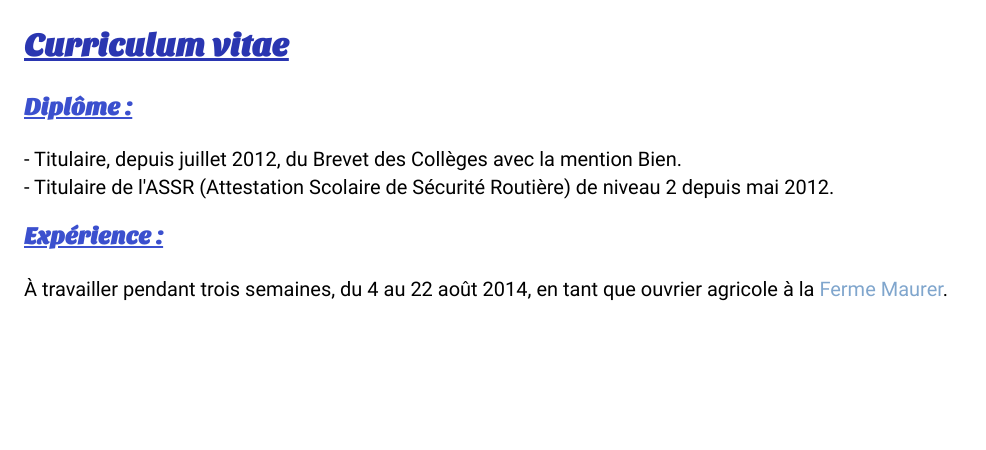
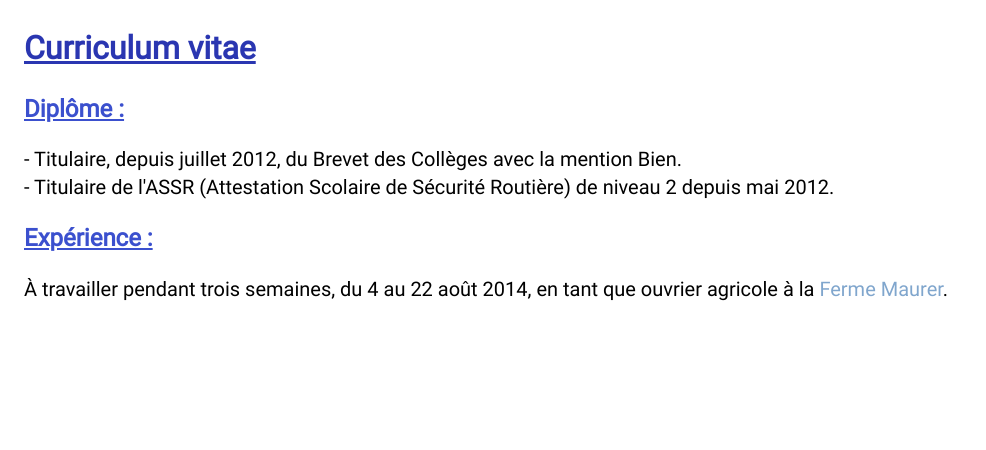
Before and after one commit to Oprax/site-isn, a PHP site: page /curriculum-vitae.php in a window 1280 px wide. Shown: the part 66-516 px from the top of the page, without its empty margins (0-986 px from the left). Run offline with PHP 8.4, Linux system fonts and the light colour scheme.

Commit message:
Add Roboto for h1 and h2

```diff
--- a/static/css/style.css
+++ b/static/css/style.css
@@ -48,13 +48,15 @@ body {
 h1 {
 	color: #2a36b1;
 	text-decoration: underline;
-	font-family: 'sansita_oneregular', Arial, serif;
+    font-weight: bold;
+	font-family: 'robotoregular', Arial, serif;
 }
 
 h2 {
     color: #3b50ce;
     text-decoration: underline;
-    font-family: 'sansita_oneregular', Arial, serif;
+    font-weight: bold;
+    font-family: 'robotoregular', Arial, serif;
 }
 
 a {
```
